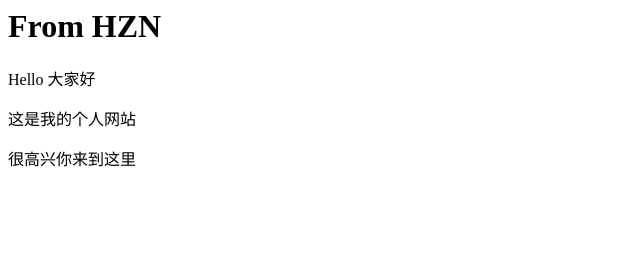
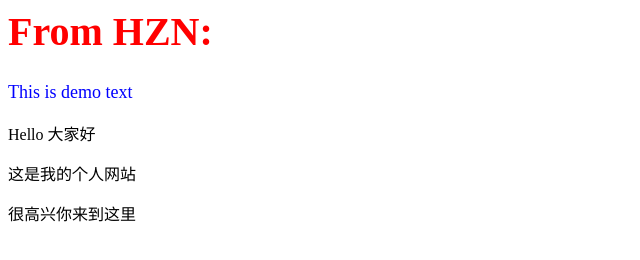
Before and after one commit to hanzining/hanzining.github.io, a plain HTML site: page index.html in a window 1280 px wide. Shown: the whole page, without its empty margins (0-640 px from the left). Drawn offline with Linux system fonts and the light colour scheme.

Commit message:
Update index.html

```diff
--- a/index.html
+++ b/index.html
@@ -1,4 +1,5 @@
-<h1>From HZN</h1>
+<h1 style="color:red;font-size:40px;">From HZN: </h1>
+<p style="color:blue;font-size:18px;">This is demo text</p>
 <p>Hello 大家好</p>
 <p>这是我的个人网站 </p>
 <p>很高兴你来到这里 </p>
```
